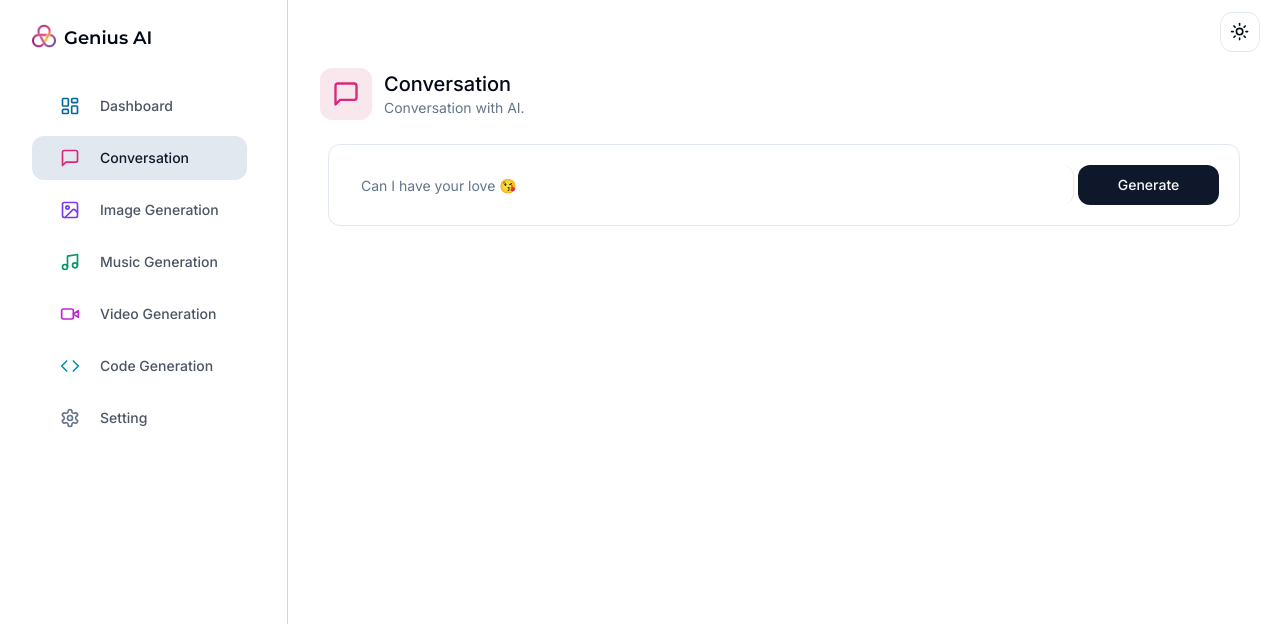
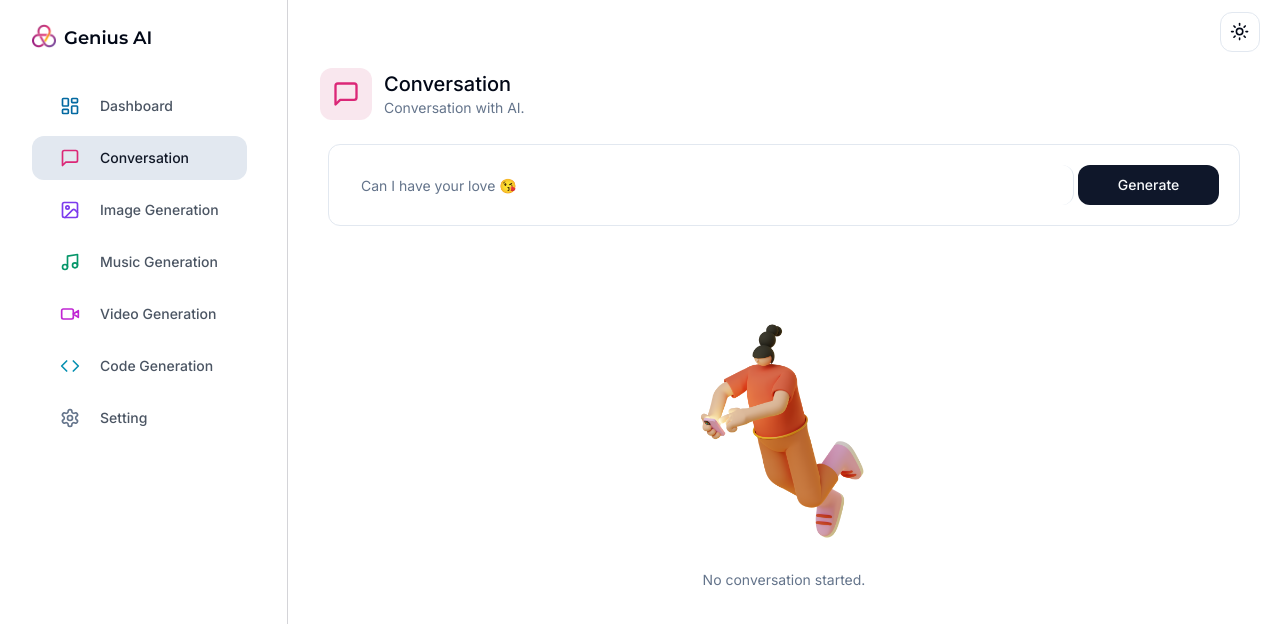
Before and after one commit to JazzsCo/genius-ai, a Next.js app: page /conversation in a window 1280 px wide. Shown: the top 624 px of the page. Built offline with nearby package versions, Linux system fonts and the light colour scheme.

Commit message:
Create reusable empty component

```diff
--- a/src/app/(dashboard)/(routes)/conversation/page.tsx
+++ b/src/app/(dashboard)/(routes)/conversation/page.tsx
@@ -9,6 +9,7 @@ import { MessageSquare, Rss } from "lucide-react";
 import { zodResolver } from "@hookform/resolvers/zod";
 import { ChatCompletionMessage } from "openai/resources/index.mjs";
 
+import Empty from "@/components/empty";
 import Heading from "@/components/heading";
 import {
   Form,
@@ -105,6 +106,7 @@ export default function ConversationPage() {
       </div>
 
       <div className="px-2 mt-6 flex flex-col-reverse gap-y-3">
+        {!messages.length && <Empty title="No conversation started." />}
         {messages.map((message) => (
           <div
             key={message.content}
--- /dev/null
+++ b/src/components/empty.tsx
@@ -0,0 +1,18 @@
+import Image from "next/image";
+
+interface EmptyProps {
+  title: string;
+}
+
+const Empty = ({ title }: EmptyProps) => {
+  return (
+    <div className="mt-8 h-full flex flex-col justify-center items-center">
+      <div className="relative w-64 h-64 md:w-72 md:h-72">
+        <Image fill alt="Empty" src={"/empty.png"} />
+      </div>
+      <p className="text-sm text-muted-foreground">{title}</p>
+    </div>
+  );
+};
+
+export default Empty;
--- a/src/components/emptyl.tsx
+++ /dev/null
@@ -1,5 +0,0 @@
-const Empty = () => {
-  return <div>hello</div>;
-};
-
-export default Empty;
```
